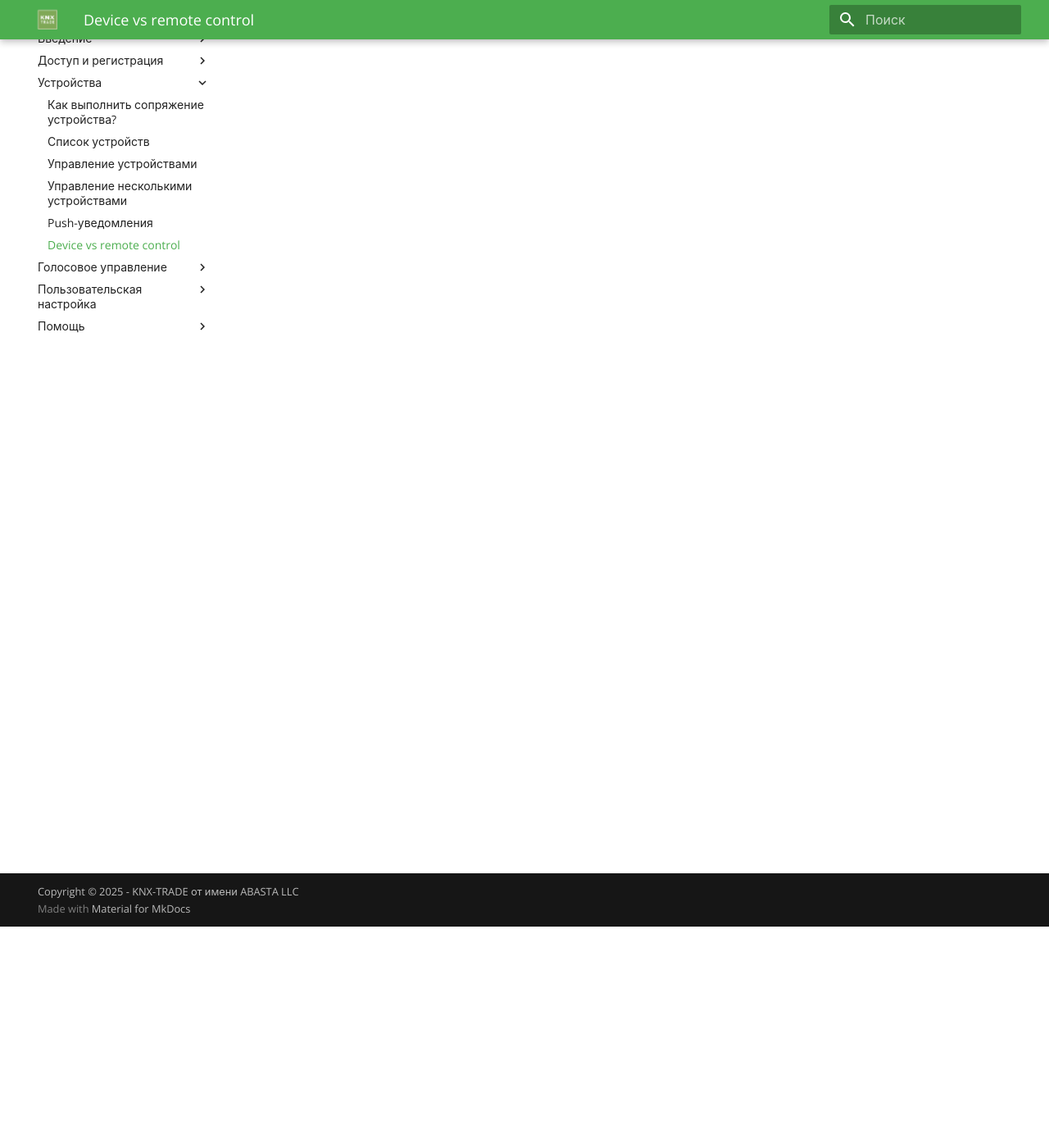
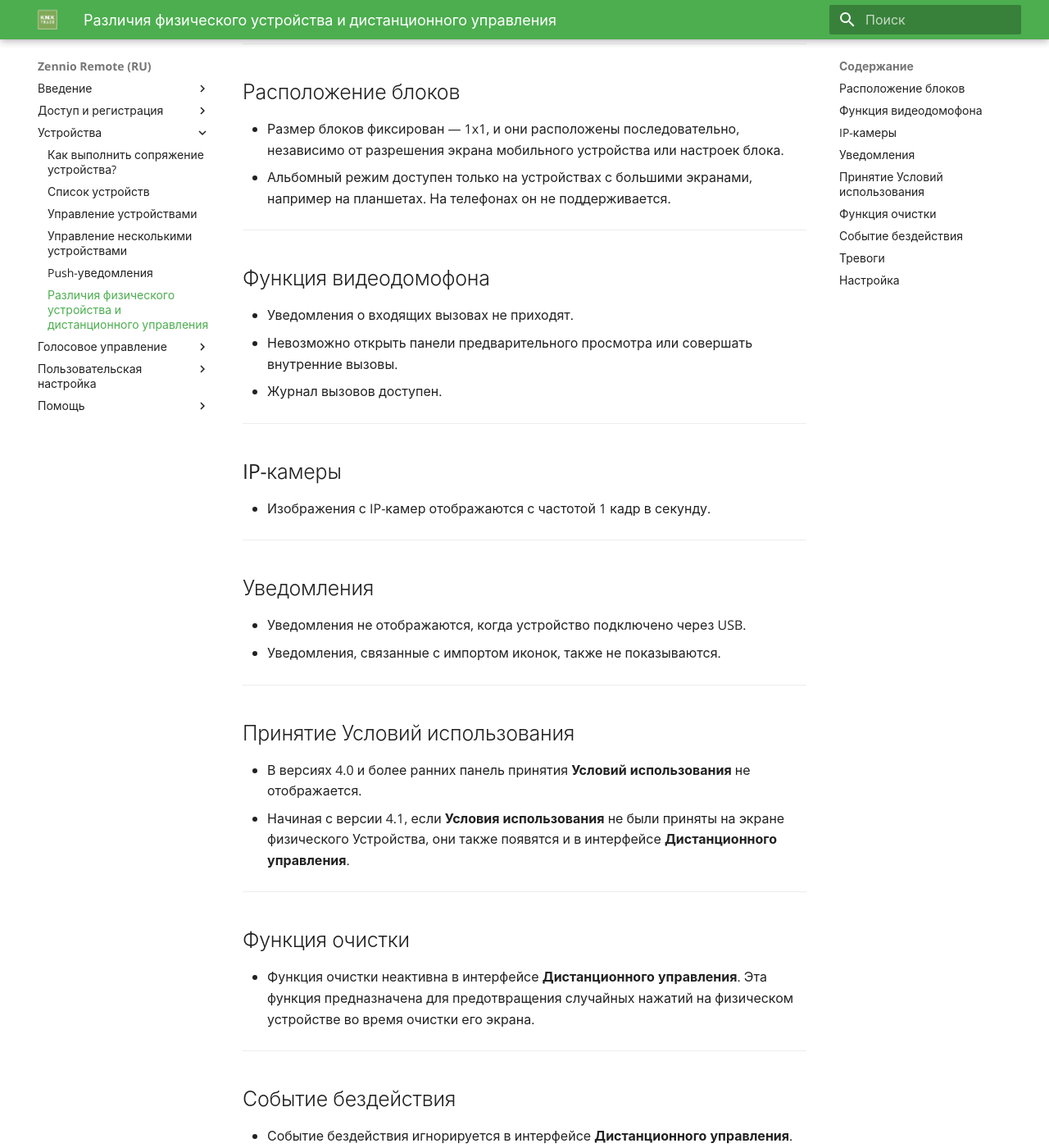
Before and after one commit to knxtrade/zr-manual-ru, an MkDocs documentation site: the page built from docs/devices/device_vs_remote_control.md, in a window 1280 px wide and 1400 px high, scrolled down 270 px. Shown: the whole window at 82% size. Built offline with MkDocs 1.6.1 and Material for MkDocs 9.7.7, drawn with Linux system fonts in a browser that asks for light colours; some web fonts are replaced; some of the changed text lies outside the part shown.

Commit message:
(добавлено) физическое устройство vs. дистанционное управление

```diff
--- a/docs/devices/device_vs_remote_control.md
+++ b/docs/devices/device_vs_remote_control.md
@@ -1,13 +1,75 @@
+# Различия физического устройства и дистанционного управления
+
+Хотя интерфейс физического **Устройства** и **Дистанционного управления** почти идентичны, существуют ключевые различия, которые важно учитывать. Ниже они представлены подробно для интерфейса **Дистанционного управления**.
+
+------
+
+## Расположение блоков
+
+- Размер блоков фиксирован — 1x1, и они расположены последовательно, независимо от разрешения экрана мобильного устройства или настроек блока.
+- Альбомный режим доступен только на устройствах с большими экранами, например на планшетах. На телефонах он не поддерживается.
+
+------
+
+## Функция видеодомофона
+
+- Уведомления о входящих вызовах не приходят.
+- Невозможно открыть панели предварительного просмотра или совершать внутренние вызовы.
+- Журнал вызовов доступен.
+
+------
+
+## IP-камеры
+
+- Изображения с IP-камер отображаются с частотой 1 кадр в секунду.
+
+------
+
+## Уведомления
+
+- Уведомления не отображаются, когда устройство подключено через USB.
+- Уведомления, связанные с импортом иконок, также не показываются.
+
+------
+
+## Принятие Условий использования
+
+- В версиях 4.0 и более ранних панель принятия **Условий использования** не отображается.
+- Начиная с версии 4.1, если **Условия использования** не были приняты на экране физического Устройства, они также появятся и в интерфейсе **Дистанционного управления**.
+
+----
+
+## Функция очистки
+
+- Функция очистки неактивна в интерфейсе **Дистанционного управления**. Эта функция предназначена для предотвращения случайных нажатий на физическом устройстве во время очистки его экрана.
+
+------
+
+## Событие бездействия
+
+- Событие бездействия игнорируется в интерфейсе **Дистанционного управления**.
+- Приложение не возвращается автоматически на главную страницу после периода бездействия, так как это поведение зависит от датчика приближения физического устройства — функции, которая не применяется к Дистанционному управлению.
+
+------
+
+## Тревоги
+
+- При обнаружении тревоги автоматический переход на страницу активной тревоги не происходит.
+
+------
+
+## Настройка
+
+- В модальном окне физического устройства регулятор яркости отображается как визуальный индикатор. Он не влияет на яркость мобильного устройства.
+
 ------
 
 <div class="grid cards" markdown>
 
 - <div class="card" style="text-align: left;">
-
-    [:octicons-arrow-left-24: XXXXXX](/zr-manual-ru/XXXXXX)
+    [:octicons-arrow-left-24: Push-уведомления](/zr-manual-ru/devices/notification)
 
 - <div class="card" style="text-align: right;">
-
-    [XXXXXX :octicons-arrow-right-24:](/zr-manual-ru/XXXXXX)
+  [Голосовое управление :octicons-arrow-right-24:](/zr-manual-ru/voice_control/device_management)
 
 </div></div></div>
```
Also changed, not shown: docs/devices/notification.md (+1 -1 lines).
